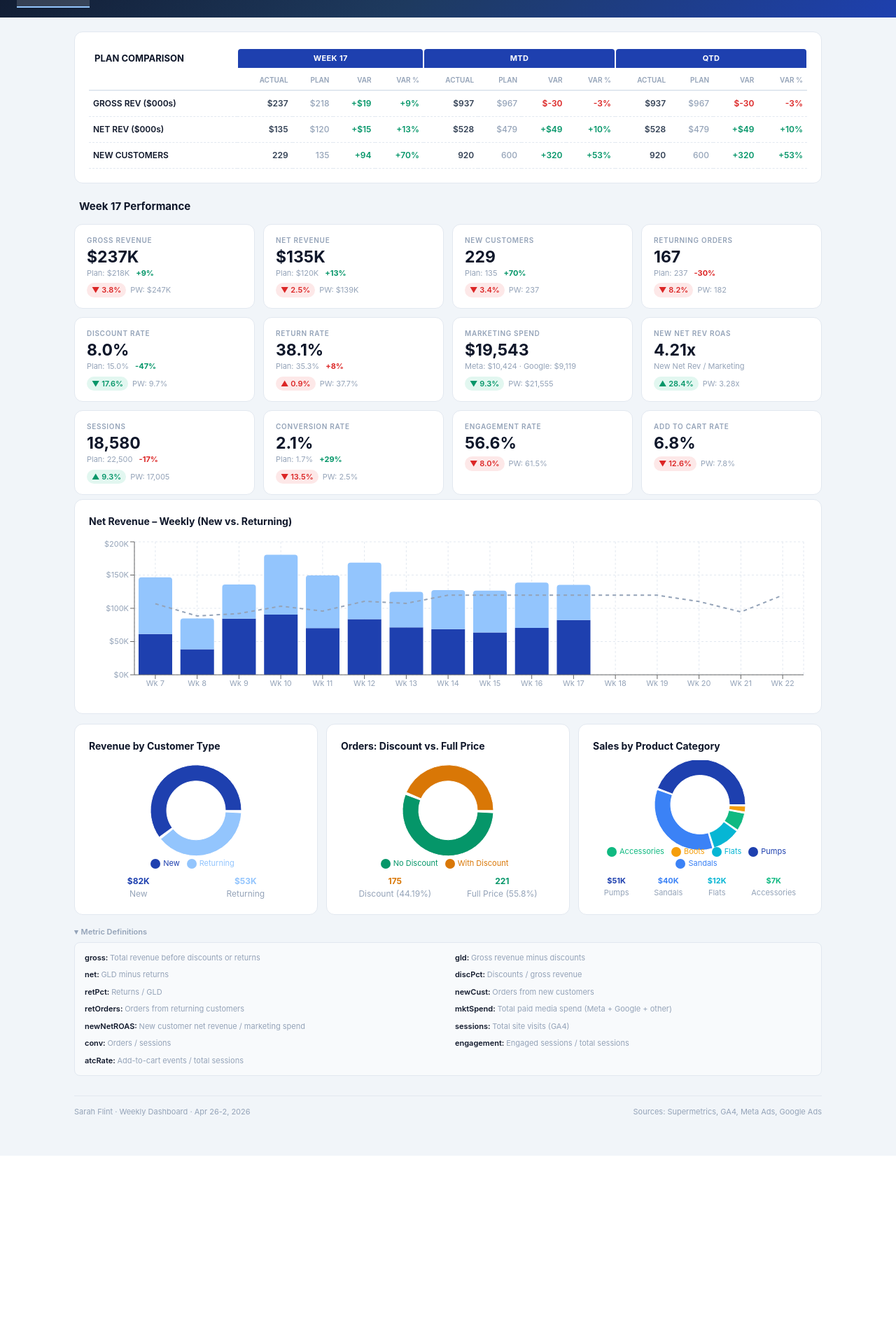
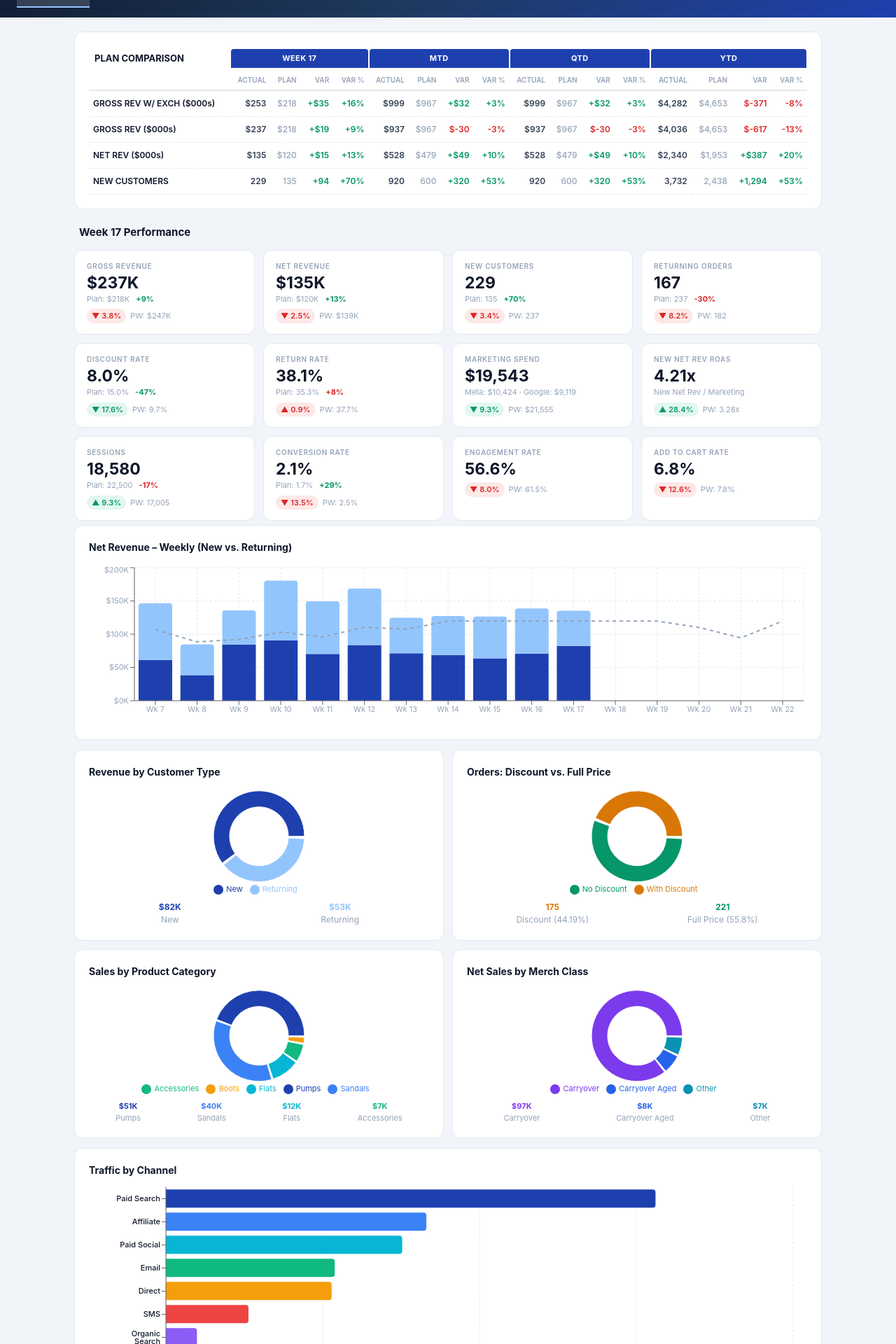
Before and after one commit to Sarah-Flint/weekly-dashboard, a Next.js app: page / in a window 1280 px wide. Shown: the part 140-2060 px from the top of the page at 70% size. Before the commit the page ends 1791 px from the top, so only its background shows below. Built offline with nearby package versions, Linux system fonts and the light colour scheme.

Commit message:
Update Dashboard.jsx

```diff
--- a/app/components/Dashboard.jsx
+++ b/app/components/Dashboard.jsx
@@ -146,6 +146,7 @@ useEffect(() => {
   const DD = {
   // ── MTD ──
   mtdGross: _v(getMetric("total_gross_rev")._mtd),
+  mtdGrossExch: _v(getMetric("total_gross_rev_exch")._mtd),
   mtdNet: _v(getMetric("total_net_rev")._mtd),
   mtdNewCust: _v(getMetric("new_orders")._mtd),
   mtdNewNet: _v(getMetric("new_net_rev")._mtd),
@@ -153,6 +154,7 @@ useEffect(() => {
   mtdMktSpend: _v(getMetric("total_marketing")._mtd),
 
   mtdGrossPlan: _v(getMetric("total_gross_rev")._mtd_plan),
+  mtdGrossExchPlan: _v(getMetric("total_gross_rev_exch")._mtd_plan),
   mtdNetPlan: _v(getMetric("total_net_rev")._mtd_plan),
   mtdNewCustPlan: _v(getMetric("new_orders")._mtd_plan),
   mtdNewNetPlan: _v(getMetric("new_net_rev")._mtd_plan),
@@ -160,16 +162,32 @@ useEffect(() => {
 
   // ── QTD ──
   qtdGross: _v(getMetric("total_gross_rev")._qtd),
+  qtdGrossExch: _v(getMetric("total_gross_rev_exch")._qtd),
   qtdNet: _v(getMetric("total_net_rev")._qtd),
   qtdNewCust: _v(getMetric("new_orders")._qtd),
   qtdSessions: _v(getMetric("total_sessions")._qtd),
 
   qtdGrossPlan: _v(getMetric("total_gross_rev")._qtd_plan),
+  qtdGrossExchPlan: _v(getMetric("total_gross_rev_exch")._qtd_plan),
   qtdNetPlan: _v(getMetric("total_net_rev")._qtd_plan),
   qtdNewCustPlan: _v(getMetric("new_orders")._qtd_plan),
   qtdSessionsPlan: _v(getMetric("total_sessions")._qtd_plan),
 
+  // ── YTD ──
+  ytdGross: _v(getMetric("total_gross_rev")._ytd),
+  ytdGrossExch: _v(getMetric("total_gross_rev_exch")._ytd),
+  ytdNet: _v(getMetric("total_net_rev")._ytd),
+  ytdNewCust: _v(getMetric("new_orders")._ytd),
+
+  ytdGrossPlan: _v(getMetric("total_gross_rev")._ytd_plan),
+  ytdGrossExchPlan: _v(getMetric("total_gross_rev_exch")._ytd_plan),
+  ytdNetPlan: _v(getMetric("total_net_rev")._ytd_plan),
+  ytdNewCustPlan: _v(getMetric("new_orders")._ytd_plan),
+
   // ── Revenue (weekly) ──
+  grossRevExch: _v(getMetric("total_gross_rev_exch")._cw),
+  priorGrossExch: _v(getMetric("total_gross_rev_exch")._pw),
+  grossExchPlan: _v(getMetric("total_gross_rev_exch")._cw_plan),
   grossRevenue: _v(getMetric("total_gross_rev")._cw),
   priorGross: _v(getMetric("total_gross_rev")._pw),
   grossPlan: _v(getMetric("total_gross_rev")._cw_plan),
@@ -739,6 +757,18 @@ useEffect(() => {
 
 const rows = [
   {
+    l: "GROSS REV W/ EXCH ($000s)",
+    wa: DD.grossRevExch != null ? Math.round(DD.grossRevExch / 1000) : null,
+    wp: DD.grossExchPlan != null ? Math.round(DD.grossExchPlan / 1000) : null,
+    ma: DD.mtdGrossExch != null ? Math.round(DD.mtdGrossExch / 1000) : null,
+    mp: DD.mtdGrossExchPlan != null ? Math.round(DD.mtdGrossExchPlan / 1000) : null,
+    qa: DD.qtdGrossExch != null ? Math.round(DD.qtdGrossExch / 1000) : null,
+    qp: DD.qtdGrossExchPlan != null ? Math.round(DD.qtdGrossExchPlan / 1000) : null,
+    ya: DD.ytdGrossExch != null ? Math.round(DD.ytdGrossExch / 1000) : null,
+    yp: DD.ytdGrossExchPlan != null ? Math.round(DD.ytdGrossExchPlan / 1000) : null,
+    dl: true
+  },
+  {
     l: "GROSS REV ($000s)",
     wa: Math.round(DD.grossRevenue / 1000),
     wp: Math.round(DD.grossPlan / 1000),
@@ -746,6 +776,8 @@ const rows = [
     mp: Math.round(DD.mtdGrossPlan / 1000),
     qa: Math.round(DD.qtdGross / 1000),
     qp: Math.round(DD.qtdGrossPlan / 1000),
+    ya: DD.ytdGross != null ? Math.round(DD.ytdGross / 1000) : null,
+    yp: DD.ytdGrossPlan != null ? Math.round(DD.ytdGrossPlan / 1000) : null,
     dl: true
   },
   {
@@ -756,6 +788,8 @@ const rows = [
     mp: Math.round(DD.mtdNetPlan / 1000),
     qa: Math.round(DD.qtdNet / 1000),
     qp: Math.round(DD.qtdNetPlan / 1000),
+    ya: DD.ytdNet != null ? Math.round(DD.ytdNet / 1000) : null,
+    yp: DD.ytdNetPlan != null ? Math.round(DD.ytdNetPlan / 1000) : null,
     dl: true
   },
   {
@@ -766,6 +800,8 @@ const rows = [
     mp: DD.mtdNewCustPlan,
     qa: DD.qtdNewCust,
     qp: DD.qtdNewCustPlan,
+    ya: DD.ytdNewCust,
+    yp: DD.ytdNewCustPlan,
     dl: false
   }
 ];
@@ -776,7 +812,7 @@ const rows = [
         <thead>
           <tr>
             <td style={{ padding: "8px 8px", fontWeight: 700, color: C.nv, fontSize: 13 }}>PLAN COMPARISON</td>
-            {[meta.week || "WEEK", "MTD", "QTD"].map(p => (
+            {[meta.week || "WEEK", "MTD", "QTD", "YTD"].map(p => (
               <td key={p} colSpan={4} style={{ textAlign: "center", padding: "0 1px" }}>
                 <div style={{ background: C.b1, color: "#fff", padding: "5px 0", fontWeight: 700, fontSize: 11, letterSpacing: 0.4, borderRadius: "4px 4px 0 0" }}>
                   {p}
@@ -789,6 +825,7 @@ const rows = [
             {["Actual", "Plan", "Var", "Var %"].map(h => <td key={"w" + h} style={pTh}>{h}</td>)}
             {["Actual", "Plan", "Var", "Var %"].map(h => <td key={"m" + h} style={pTh}>{h}</td>)}
             {["Actual", "Plan", "Var", "Var %"].map(h => <td key={"q" + h} style={pTh}>{h}</td>)}
+            {["Actual", "Plan", "Var", "Var %"].map(h => <td key={"y" + h} style={pTh}>{h}</td>)}
           </tr>
         </thead>
 
@@ -804,6 +841,9 @@ const rows = [
 
             const qVar = varAbs(r.qa, r.qp);
             const qPct = varPct(r.qa, r.qp);
+
+            const yVar = varAbs(r.ya, r.yp);
+            const yPct = varPct(r.ya, r.yp);
 
             const cellColor = (v) => v == null ? C.nv : v >= 0 ? C.gn : C.rd;
 
@@ -825,6 +865,11 @@ const rows = [
                 <td style={{ ...pTd(0, 1), color: C.sL }}>{fmt(r.qp, pre)}</td>
                 <td style={{ ...pTd(0, 1), color: cellColor(qVar), fontWeight: 600 }}>{qVar >= 0 ? "+" : ""}{fmt(qVar, pre)}</td>
                 <td style={{ ...pTd(0, 1), color: cellColor(qPct), fontWeight: 600 }}>{fmtPct(qPct)}</td>
+
+                <td style={{ ...pTd(0, 1), fontWeight: 600 }}>{fmt(r.ya, pre)}</td>
+                <td style={{ ...pTd(0, 1), color: C.sL }}>{fmt(r.yp, pre)}</td>
+                <td style={{ ...pTd(0, 1), color: cellColor(yVar), fontWeight: 600 }}>{yVar >= 0 ? "+" : ""}{fmt(yVar, pre)}</td>
+                <td style={{ ...pTd(0, 1), color: cellColor(yPct), fontWeight: 600 }}>{fmtPct(yPct)}</td>
               </tr>
             );
           })}
@@ -889,7 +934,7 @@ const rows = [
     </ResponsiveContainer>
   </div>
 
-  <div style={{display:"grid",gridTemplateColumns:"1fr 1fr 1fr",gap:12,marginBottom:14}}>
+  <div style={{display:"grid",gridTemplateColumns:"1fr 1fr",gap:12,marginBottom:14}}>
     <div style={{background:C.cd,borderRadius:12,border:`1px solid ${C.bd}`,padding:20}}>
       <div style={{fontSize:14,fontWeight:700,color:C.nv,marginBottom:10}}>Revenue by Customer Type</div>
       <ResponsiveContainer width="100%" height={160}><PieChart><Pie data={[{name:"New",value:Math.round(DD.newNetRev/(DD.newNetRev+DD.repeatNetRev)*100)},{name:"Returning",value:Math.round(DD.repeatNetRev/(DD.newNetRev+DD.repeatNetRev)*100)}]} innerRadius={42} outerRadius={65} paddingAngle={3} dataKey="value"><Cell fill={C.b1}/><Cell fill={C.b3}/></Pie><Tooltip formatter={v=>`${v}%`}/><Legend iconType="circle" wrapperStyle={{fontSize:11}}/></PieChart></ResponsiveContainer>
@@ -924,8 +969,60 @@ const rows = [
         </div>
       </div>;
     })()}
-  </div>
+    {(()=>{
+      const mcColors=["#7c3aed","#2563eb","#0891b2","#059669","#d97706","#dc2626","#6366f1"];
+      const allSkus = data.product_sku || [];
+      const mcMap = {};
+      allSkus.forEach(r => {
+        const mc = r.merch_cat || "Other";
+        mcMap[mc] = (mcMap[mc] || 0) + (Number(r.gld7) || 0);
+      });
+      const mcs = Object.entries(mcMap).filter(([,v]) => v > 0).map(([name,value]) => ({name,value})).sort((a,b) => b.value - a.value);
+      const mcTotal = mcs.reduce((a,c) => a + c.value, 0);
+      if (!mcs.length) return null;
+      return <div style={{background:C.cd,borderRadius:12,border:`1px solid ${C.bd}`,padding:20}}>
+        <div style={{fontSize:14,fontWeight:700,color:C.nv,marginBottom:10}}>Net Sales by Merch Class</div>
+        <ResponsiveContainer width="100%" height={160}><PieChart><Pie data={mcs} innerRadius={42} outerRadius={65} paddingAngle={2} dataKey="value">{mcs.map((c,i)=><Cell key={i} fill={mcColors[i%mcColors.length]}/>)}</Pie><Tooltip formatter={v=>`${ff(v)} (${(v/mcTotal*100).toFixed(0)}%)`}/><Legend iconType="circle" wrapperStyle={{fontSize:11}}/></PieChart></ResponsiveContainer>
+        <div style={{display:"flex",justifyContent:"space-around",fontSize:11,marginTop:4,flexWrap:"wrap",gap:4}}>
+          {mcs.slice(0,4).map((c,i)=><div key={i} style={{textAlign:"center"}}><div style={{fontWeight:700,color:mcColors[i]}}>{fmt(c.value)}</div><div style={{color:C.sL}}>{c.name}</div></div>)}
+        </div>
+      </div>;
+    })()}
+  </div>
+
+  {/* Traffic by Channel – Horizontal Bar */}
+  {(()=>{
+    const tc = data.traffic_channel || [];
+    const cw = tc.filter(r => r['CW PW Tag'] === 'CW');
+    const pw = tc.filter(r => r['CW PW Tag'] === 'PW');
+    const chData = cw.map(c => {
+      const ch = c['Traffic Category'] || 'Other';
+      const sessions = Number(c['sum Sessions']) || 0;
+      const pRow = pw.find(r => r['Traffic Category'] === ch);
+      const pSessions = pRow ? (Number(pRow['sum Sessions']) || 0) : 0;
+      const rev = Number(c['sum Revenue']) || 0;
+      return { ch, sessions, pSessions, rev };
+    }).filter(c => c.sessions > 0).sort((a,b) => b.sessions - a.sessions);
+    if (!chData.length) return null;
+    const chColors = ["#1e40af","#3b82f6","#06b6d4","#10b981","#f59e0b","#ef4444","#8b5cf6","#ec4899","#14b8a6","#a855f7"];
+    return <div style={{background:C.cd,borderRadius:12,border:`1px solid ${C.bd}`,padding:20,marginBottom:14}}>
+      <div style={{fontSize:14,fontWeight:700,color:C.nv,marginBottom:14}}>Traffic by Channel</div>
+      <ResponsiveContainer width="100%" height={Math.max(chData.length * 36, 180)}>
+        <BarChart data={chData} layout="vertical" margin={{top:0,right:20,left:0,bottom:0}}>
+          <CartesianGrid strokeDasharray="3 3" stroke={C.bd} horizontal={false}/>
+          <XAxis type="number" tick={{fontSize:10,fill:C.sL}} tickFormatter={v=>v>=1000?`${(v/1000).toFixed(0)}K`:v}/>
+          <YAxis type="category" dataKey="ch" tick={{fontSize:11,fill:C.nv,fontWeight:500}} width={110}/>
+          <Tooltip content={({active,payload,label})=>{if(!active||!payload?.length)return null;const d=chData.find(c=>c.ch===label);return <div style={{background:"#fff",border:`1px solid ${C.bd}`,borderRadius:8,padding:"10px 14px",boxShadow:"0 4px 16px rgba(0,0,0,0.08)"}}><div style={{fontSize:12,fontWeight:600,color:C.nv,marginBottom:4}}>{label}</div><div style={{fontSize:12,color:C.b1}}>Sessions: {payload[0].value.toLocaleString()}</div>{d&&d.pSessions>0&&<div style={{fontSize:11,color:C.sL}}>PW: {d.pSessions.toLocaleString()} ({w(d.sessions,d.pSessions)>=0?"+":""}{w(d.sessions,d.pSessions).toFixed(1)}%)</div>}{d&&d.rev>0&&<div style={{fontSize:11,color:C.gn}}>Revenue: {ff(d.rev)}</div>}</div>}}/>
+          <Bar dataKey="sessions" name="Sessions" radius={[0,4,4,0]}>
+            {chData.map((c,i)=><Cell key={i} fill={chColors[i%chColors.length]}/>)}
+          </Bar>
+        </BarChart>
+      </ResponsiveContainer>
+    </div>;
+  })()}
+
   <Defs show={showDefs} toggle={()=>setShowDefs(!showDefs)} keys={["gross","gld","net","discPct","retPct","newCust","retOrders","mktSpend","newNetROAS","sessions","conv","engagement","atcRate"]}/>
+  <div style={{marginTop:4,fontSize:10,color:C.sL,fontStyle:"italic"}}>Note: Gross Revenue excludes exchange orders. Website traffic data is from Google Analytics filtered for United States only.</div>
 </>}
 
 {/* ═══ REVENUE TAB ═══ */}
@@ -1035,6 +1132,7 @@ const rows = [
   })()}
 
   <Defs show={showDefs} toggle={()=>setShowDefs(!showDefs)} keys={["gross","disc","gld","ret","net","orders","items","discPct","retPct","aov","netAOV","aur","upt"]}/>
+  <div style={{marginTop:4,fontSize:10,color:C.sL,fontStyle:"italic"}}>Note: Gross Revenue excludes exchange orders.</div>
 </>}
 
 
@@ -1963,6 +2061,7 @@ const rows = [
   })()}
 
   <Defs show={showDefs} toggle={()=>setShowDefs(!showDefs)} keys={["sessions","conv","engagement","atcRate","bounce","pagesPerSession","pageViews","cvr","revenue"]}/>
+  <div style={{marginTop:4,fontSize:10,color:C.sL,fontStyle:"italic"}}>Note: Website traffic data is from Google Analytics filtered for United States only.</div>
 </>}
 
         <div style={{marginTop:28,padding:"14px 0",borderTop:`1px solid ${C.bd}`,display:"flex",justifyContent:"space-between",fontSize:11,color:C.sL,flexWrap:"wrap",gap:8}}>
```
